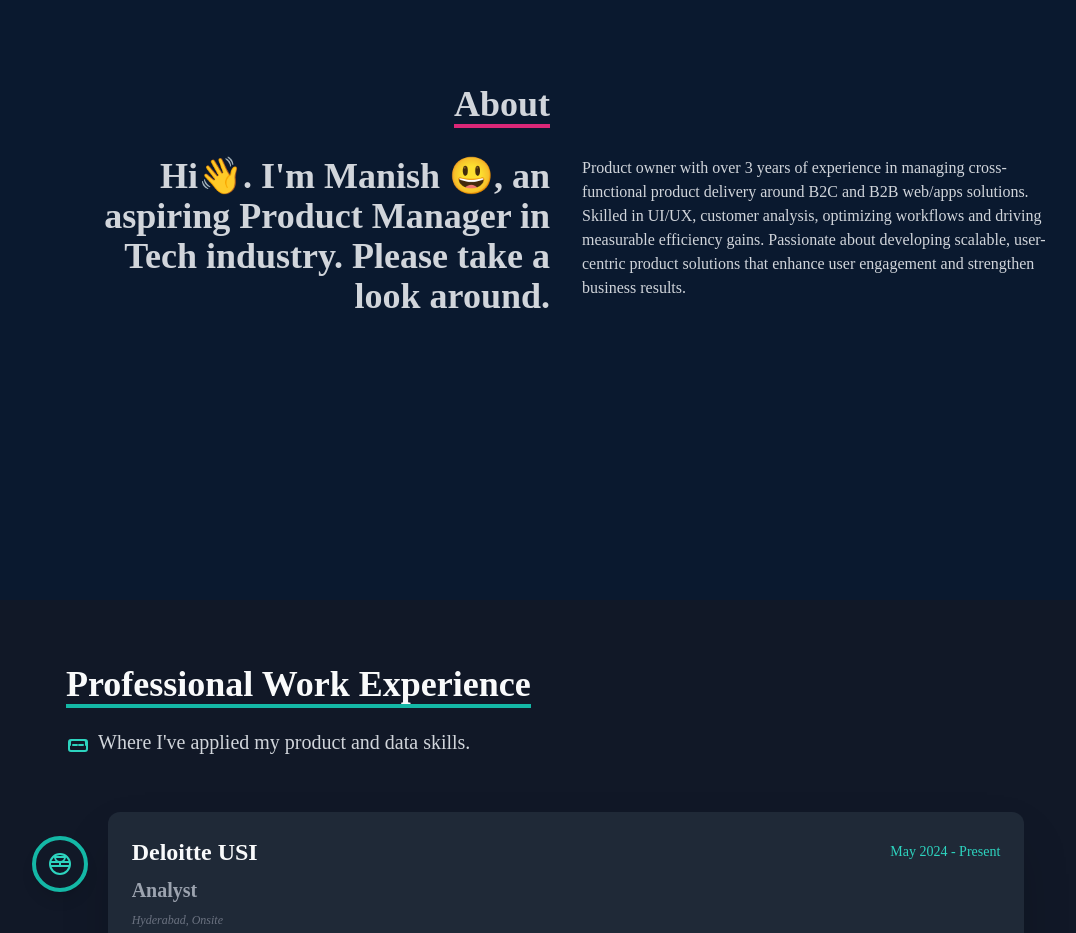
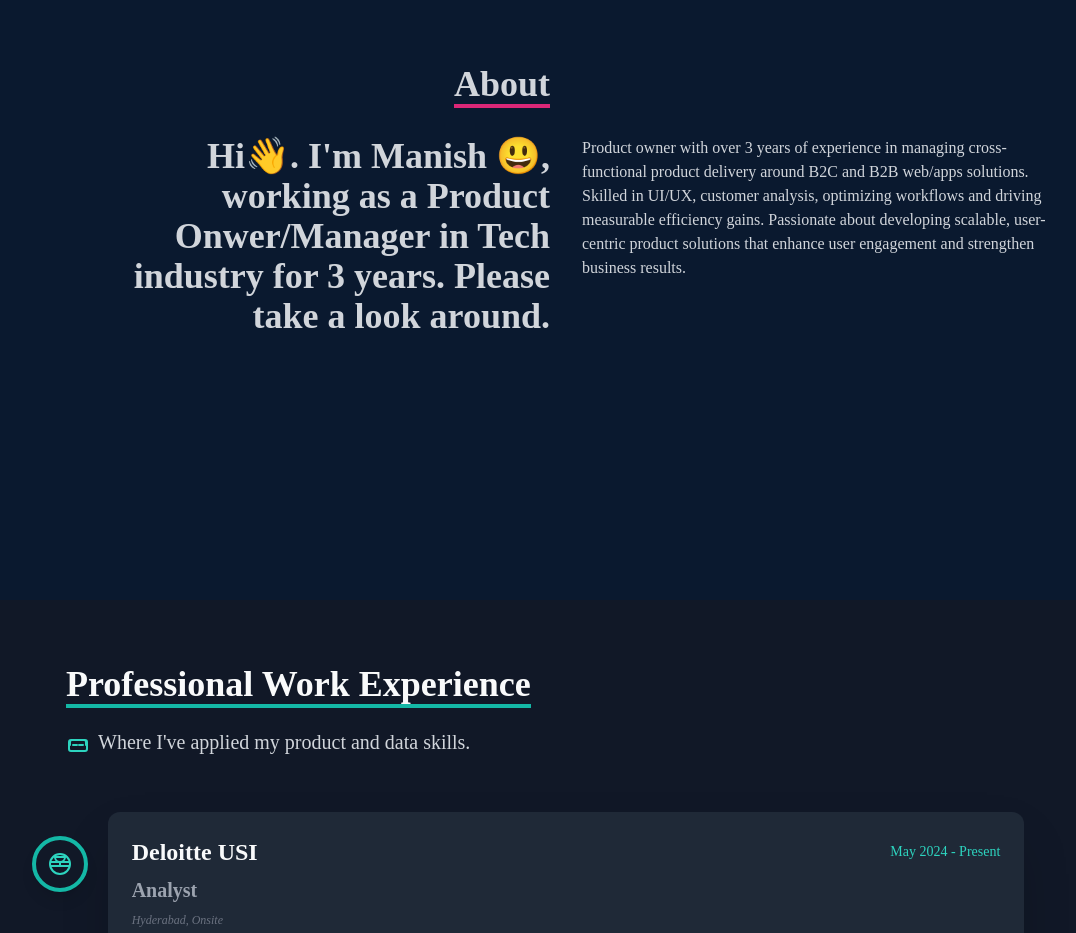
Before and after one commit to ManishSuyal/PortfolioManz, a React (Create React App) app: page / in a window 1280 px wide. Shown: the part 1000-1933 px from the top of the page, without its empty margins (74-1150 px from the left). Built offline with nearby package versions, Linux system fonts and the light colour scheme.

Commit message:
updates april

```diff
--- a/src/components/About.jsx
+++ b/src/components/About.jsx
@@ -14,7 +14,7 @@ const About = () => {
           </div>
           <div className='max-w-[1000px] w-full grid sm:grid-cols-2 gap-8 px-4'>
             <div className='sm:text-right text-4xl font-bold'>
-              <p>Hi👋. I'm Manish &#128515;, an aspiring Product Manager in Tech industry. Please take a look around.  </p>
+              <p>Hi👋. I'm Manish &#128515;, working as a Product Onwer/Manager in Tech industry for 3 years. Please take a look around.  </p>
             </div>
             <div>
               <p>Product owner with over 3 years of experience in managing cross-functional product delivery around B2C and B2B web/apps
```
